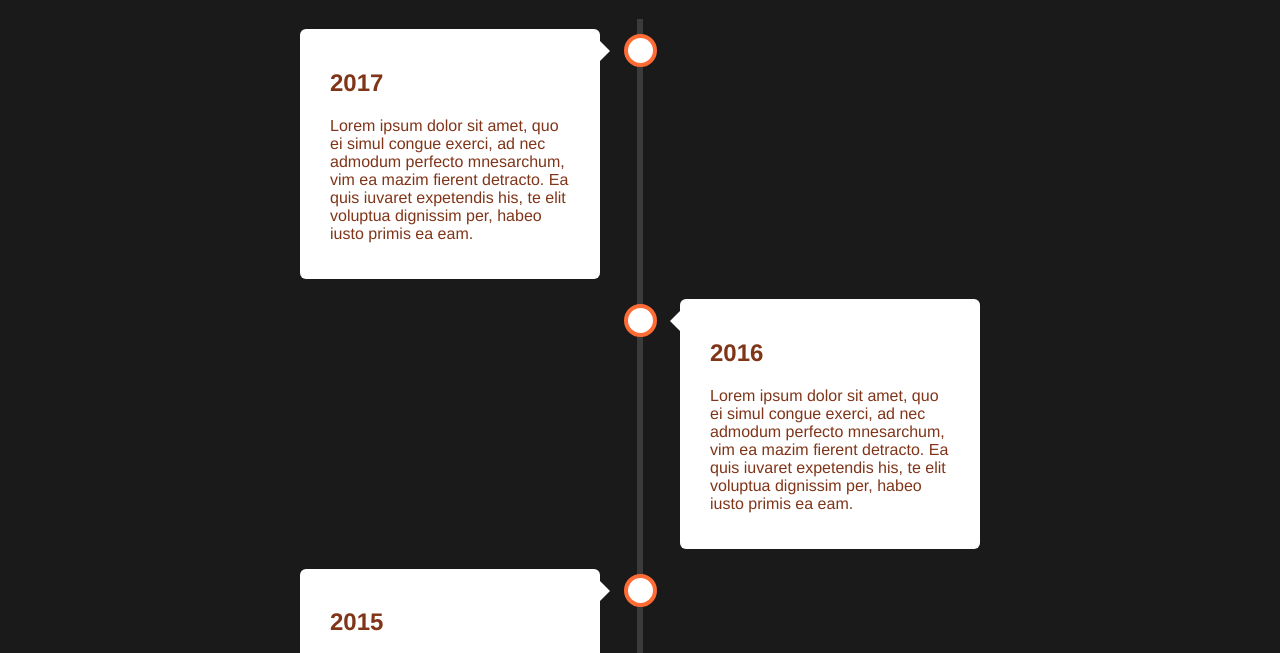
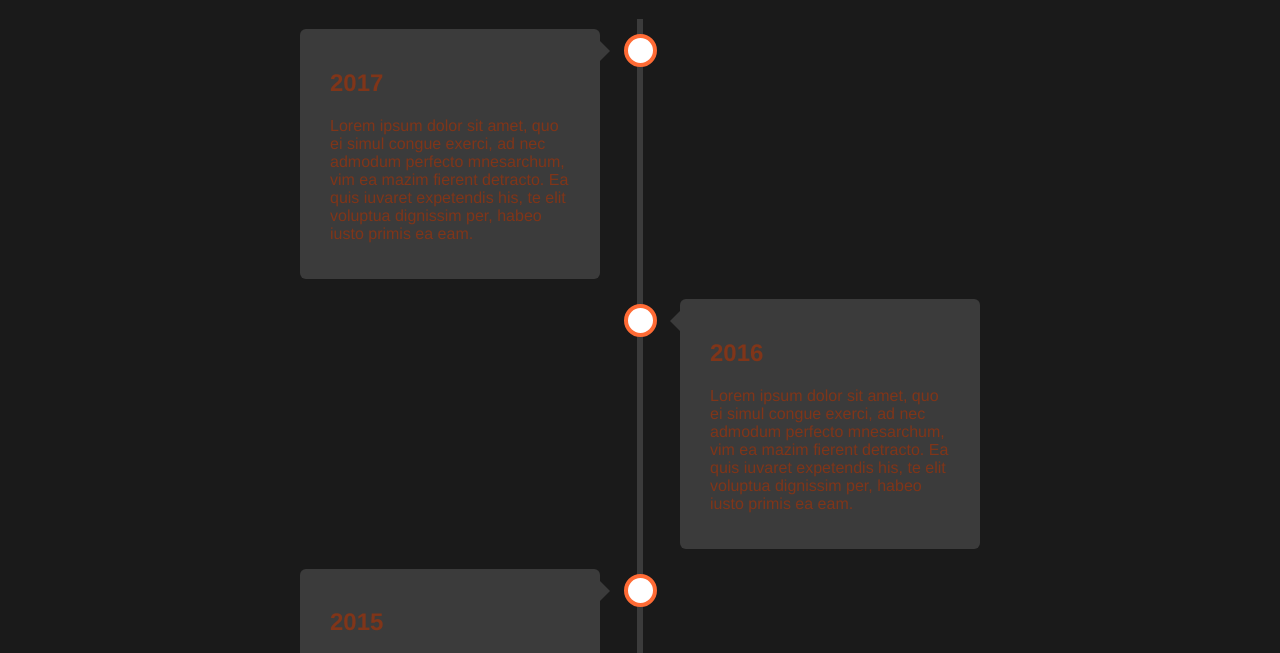
Before and after one commit to ChasarooniZ/chasarooniz.github.io, a plain HTML site: page progress/2024.html in a window 1280 px wide. Shown: the part 135-788 px from the top of the page. Drawn offline with Linux system fonts and the light colour scheme; files whose address does not match are found by name.

Commit message:
Update progressStyles.css

```diff
--- a/progress/progressStyles.css
+++ b/progress/progressStyles.css
@@ -57,7 +57,7 @@
             right: 30px;
             border: medium solid white;
             border-width: 10px 0 10px 10px;
-            border-color: transparent transparent transparent white;
+            border-color: transparent transparent transparent #3b3b3b;
         }
         .right::before {
             content: " ";
@@ -69,14 +69,14 @@
             left: 30px;
             border: medium solid white;
             border-width: 10px 10px 10px 0;
-            border-color: transparent white transparent transparent;
+            border-color: transparent #3b3b3b transparent transparent;
         }
         .right::after {
             left: -16px;
         }
         .content {
             padding: 20px 30px;
-            background-color: white;
+            background-color: #3b3b3b;
             position: relative;
             border-radius: 6px;
         }
```
